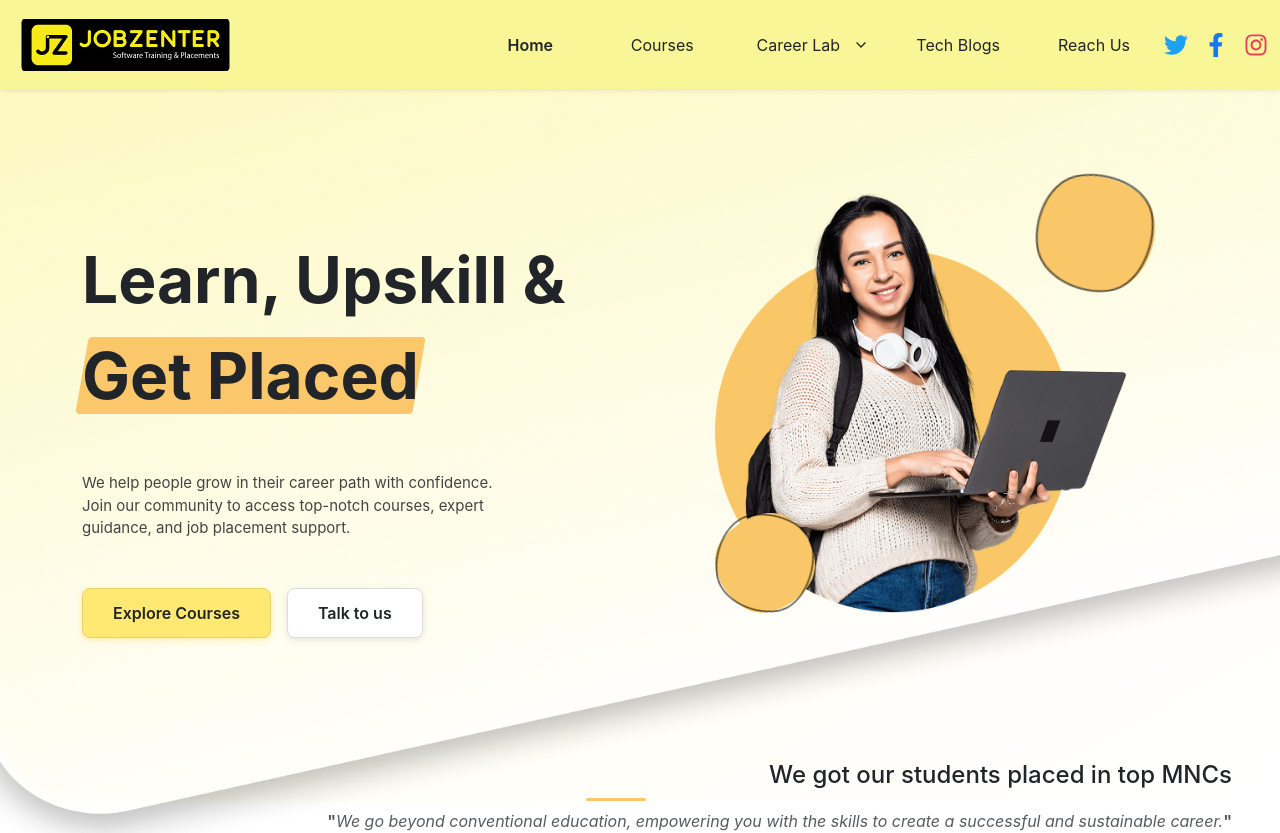
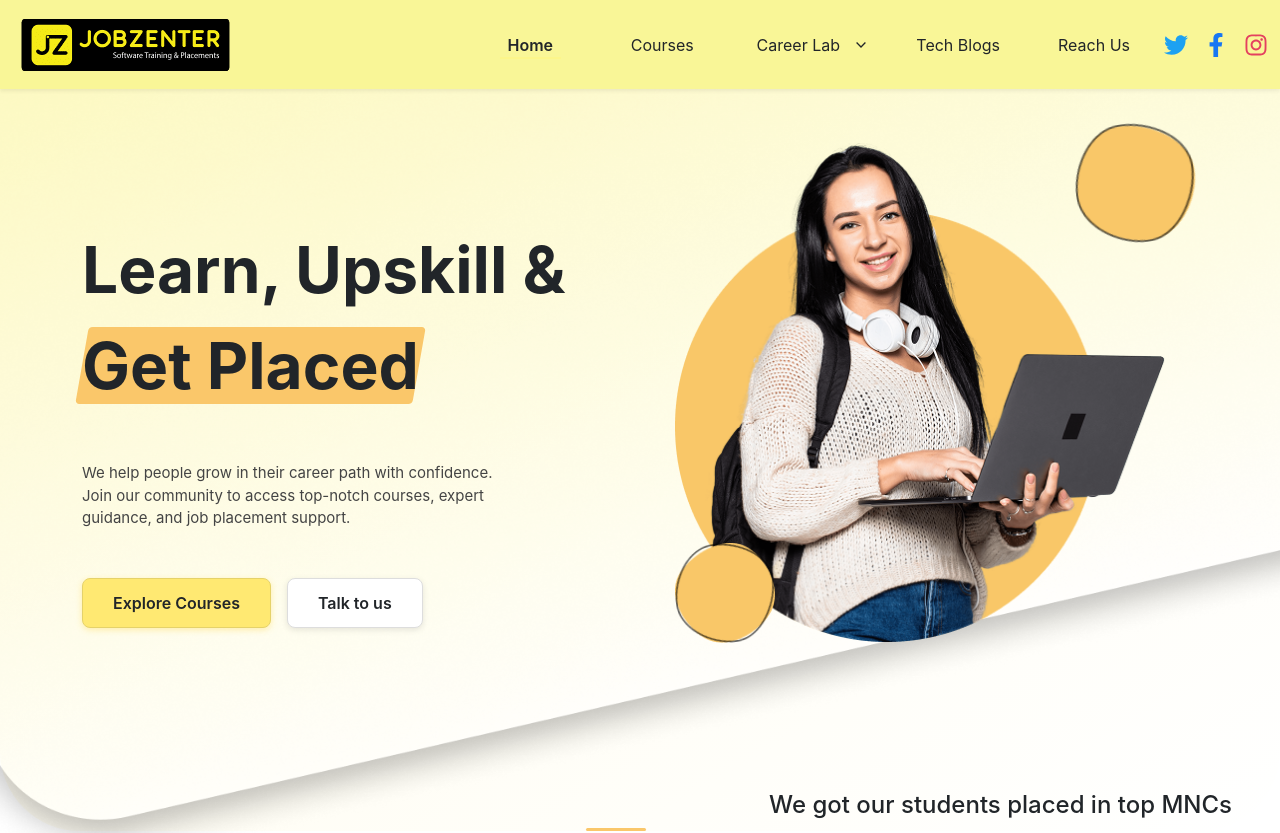
Before and after one commit to Urbancode-IT/jobzenterNextjs, a Next.js app: page / in a window 1280 px wide. Shown: the top 833 px of the page. Built offline with nearby package versions, Linux system fonts and the light colour scheme.

Commit message:
small change

```diff
--- a/src/components/HeroSection.css
+++ b/src/components/HeroSection.css
@@ -1,6 +1,6 @@
 .hero-wrapper {
   background: linear-gradient(to bottom right, #fffbe7, #ffffff);
-  padding: 80px 0 100px;
+  padding: 30px 0 100px;
   border-bottom-left-radius: 80px;
   border-bottom-right-radius: 80px;
 }
--- a/src/components/HeroSection.jsx
+++ b/src/components/HeroSection.jsx
@@ -71,8 +71,8 @@ const HeroSection = () => {
               <Image
                 src="/Girl.png"
                 alt="Student"
-                width={420}
-                height={420}
+                width={500}
+                height={500}
                 className="hero-main-image"
               />
 
```
